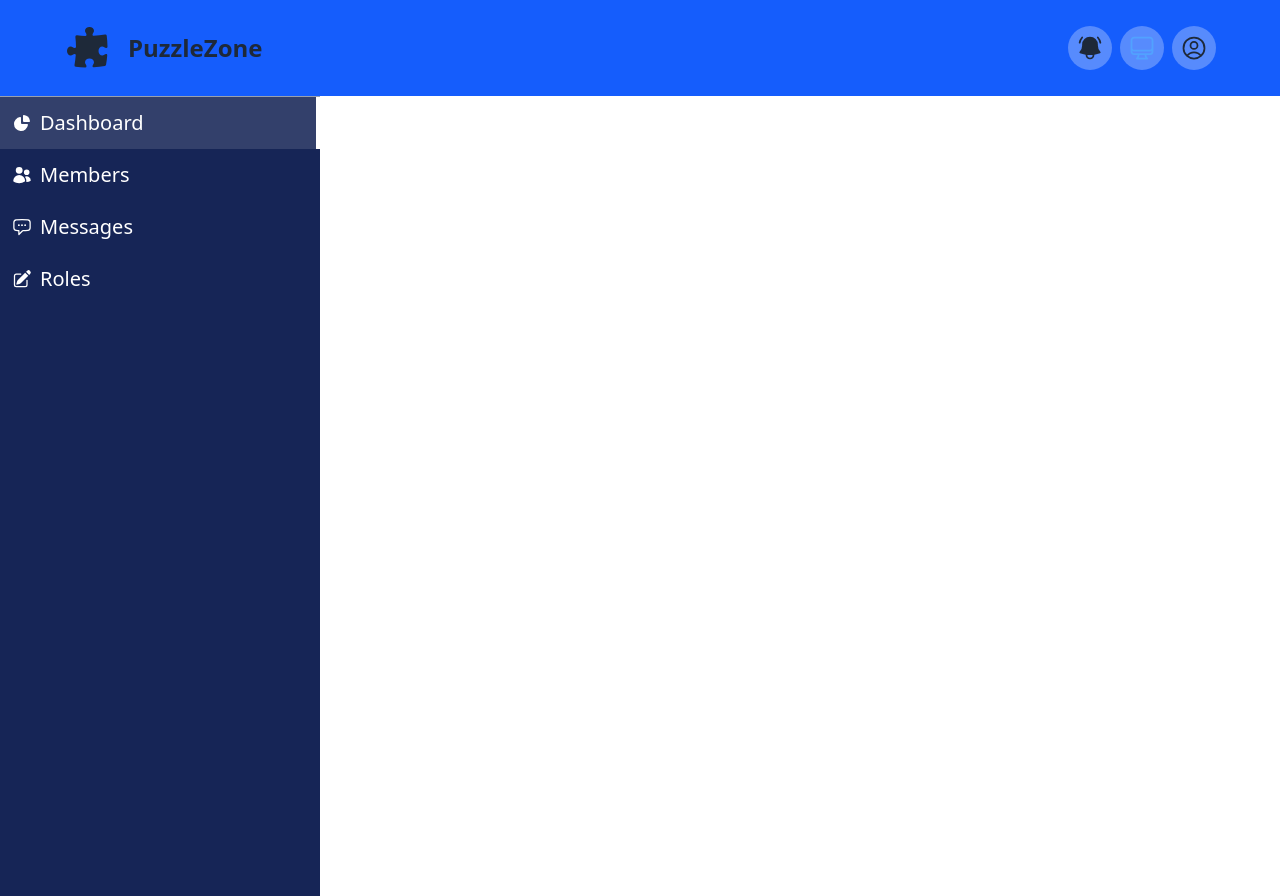
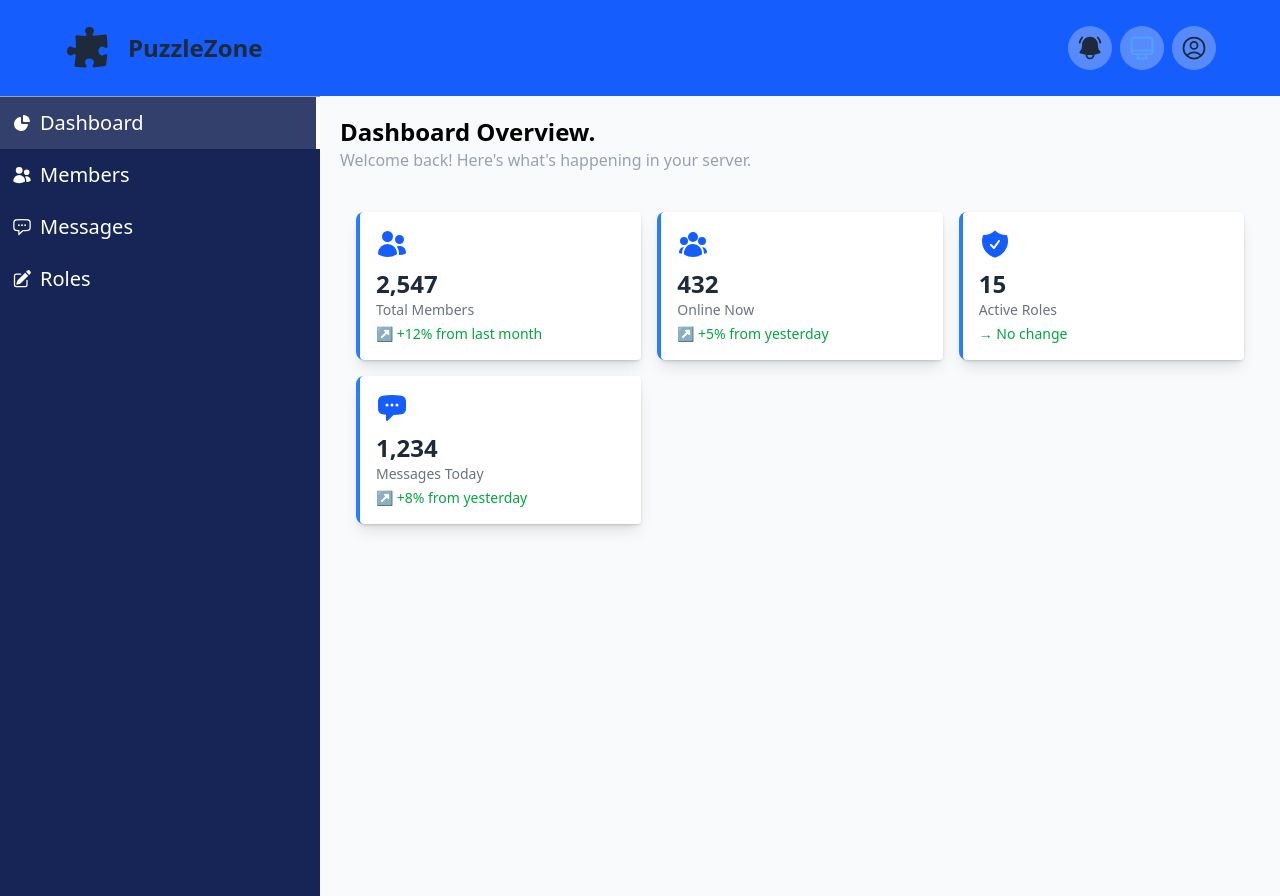
Before and after one commit to subhash1107/discord-dashboard, a Next.js app: page / in a window 1280 px wide. Built offline with nearby package versions, Linux system fonts and the light colour scheme.

Commit message:
created dashboard page and related components

```diff
--- /dev/null
+++ b/app/components/StatsCard.tsx
@@ -0,0 +1,20 @@
+import React from "react";
+import { StatItem } from "../mockData/dashboard.mockData.js";
+
+const StatsCard = ({ icon, value, change, label }: StatItem) => {
+  const Icon = icon;
+  return (
+    <div className="bg-white shadow rounded p-4 dark:bg-[#1e2132] text-gray-800 dark:text-white">
+      <div className="flex items-center justify-between">
+        <Icon className="h-8 w-8 text-blue-600 dark:text-blue-400" />
+      </div>
+      <div className="text-2xl font-bold mt-2">{value}</div>
+      <div className="text-sm text-gray-500 dark:text-gray-300">{label}</div>
+      <div className="text-sm mt-1 text-green-600 dark:text-green-400">
+        {change}
+      </div>
+    </div>
+  );
+};
+
+export default StatsCard;
--- a/app/layout.tsx
+++ b/app/layout.tsx
@@ -3,6 +3,7 @@ import { Geist, Geist_Mono } from "next/font/google";
 import "./globals.css";
 import { ThemeProvider } from "./context/ThemeContext";
 import NavBar from "./components/NavBar";
+import SideBar from "./components/SideBar";
 
 const geistSans = Geist({
   variable: "--font-geist-sans",
@@ -30,8 +31,10 @@ export default function RootLayout({
         className={`${geistSans.variable} ${geistMono.variable} antialiased`}
       >
         <ThemeProvider>
-          <NavBar/>
-        {children}
+          <NavBar />
+          <div className="flex w-full">
+            <SideBar className="max-w-[25%] w-full hidden md:block"/>
+            {children}</div>
         </ThemeProvider>
       </body>
     </html>
--- a/app/members/page.tsx
+++ b/app/members/page.tsx
@@ -1,10 +1,8 @@
-import React from 'react'
-import SideBar from '../components/SideBar'
 
 const Members = () => {
   return (
     <div>
-        <SideBar className='max-w-[25%] hidden md:block'/>
+
         Members</div>
   )
 }
--- a/app/messages/page.tsx
+++ b/app/messages/page.tsx
@@ -1,10 +1,8 @@
-import React from 'react'
-import SideBar from '../components/SideBar'
 
 const Messages = () => {
   return (
     <div>
-        <SideBar className='max-w-[25%] hidden md:block'/>
+       message
     </div>
   )
 }
--- /dev/null
+++ b/app/mockData/dashboard.mockData.ts
@@ -0,0 +1,41 @@
+import {
+  UsersIcon,
+  UserGroupIcon,
+  ShieldCheckIcon,
+  ChatBubbleLeftEllipsisIcon,
+} from '@heroicons/react/24/solid'
+import { ComponentType, SVGProps } from 'react'
+
+export type StatItem = {
+  icon: ComponentType<SVGProps<SVGSVGElement>>
+  value: string
+  label: string
+  change: string
+}
+
+export const statsData: StatItem[] = [
+  {
+    icon: UsersIcon,
+    value: '2,547',
+    label: 'Total Members',
+    change: '↗️ +12% from last month',
+  },
+  {
+    icon: UserGroupIcon,
+    value: '432',
+    label: 'Online Now',
+    change: '↗️ +5% from yesterday',
+  },
+  {
+    icon: ShieldCheckIcon,
+    value: '15',
+    label: 'Active Roles',
+    change: '→ No change',
+  },
+  {
+    icon: ChatBubbleLeftEllipsisIcon,
+    value: '1,234',
+    label: 'Messages Today',
+    change: '↗️ +8% from yesterday',
+  },
+]
--- a/app/page.tsx
+++ b/app/page.tsx
@@ -1,12 +1,25 @@
 "use client";
 
-import SideBar from "./components/SideBar";
+import StatsCard from "./components/StatsCard";
+import { statsData } from "./mockData/dashboard.mockData";
 
 export default function Home() {
   return (
-    <div className="bg-white dark:bg-gray-500  min-h-screen transition-colors">
-      <SideBar className='max-w-[25%] hidden md:block'/>
-
+    <div className="bg-gray-50 dark:bg-gray-700  min-h-screen transition-colors w-full p-5">
+      <h1 className="text-2xl font-semibold dark:text-gray-100">Dashboard Overview.</h1>
+      <p className="text-gray-400">{"Welcome back! Here's what's happening in your server."}</p>
+      <div className="grid grid-cols-1 sm:grid-cols-2 lg:grid-cols-3 gap-4 p-4 mt-6">
+        {statsData.map((data, index) => (
+          <div key={index} className="rounded-l-lg border-l-4 shadow-lg border-l-blue-500 dark:border-l-[#262a45]">
+            <StatsCard
+              change={data.change}
+              icon={data.icon}
+              label={data.label}
+              value={data.value}
+            />
+          </div>
+        ))}
+      </div>
     </div>
   );
 }
--- a/app/roles/page.tsx
+++ b/app/roles/page.tsx
@@ -1,10 +1,8 @@
-import React from 'react'
-import SideBar from '../components/SideBar'
 
 const roles = () => {
   return (
     <div>
-        <SideBar className='max-w-[25%] hidden md:block '/>
+        roles
     </div>
   )
 }
```
